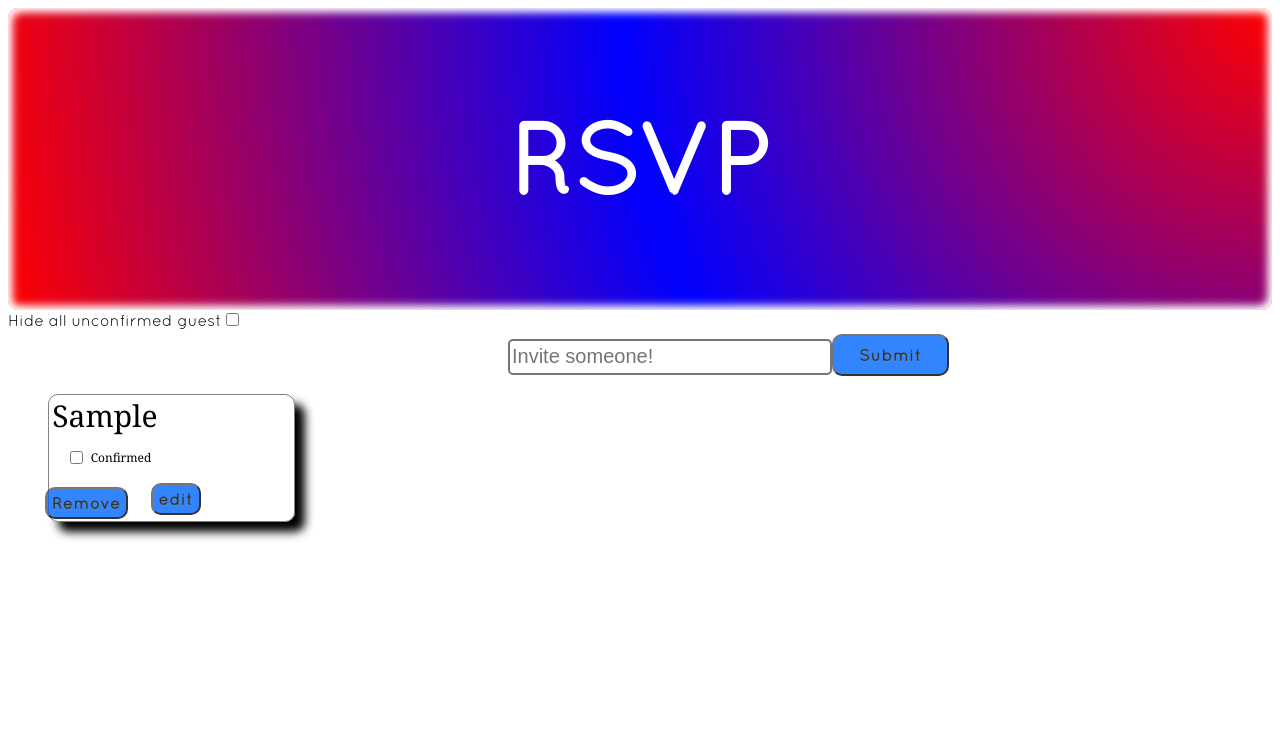
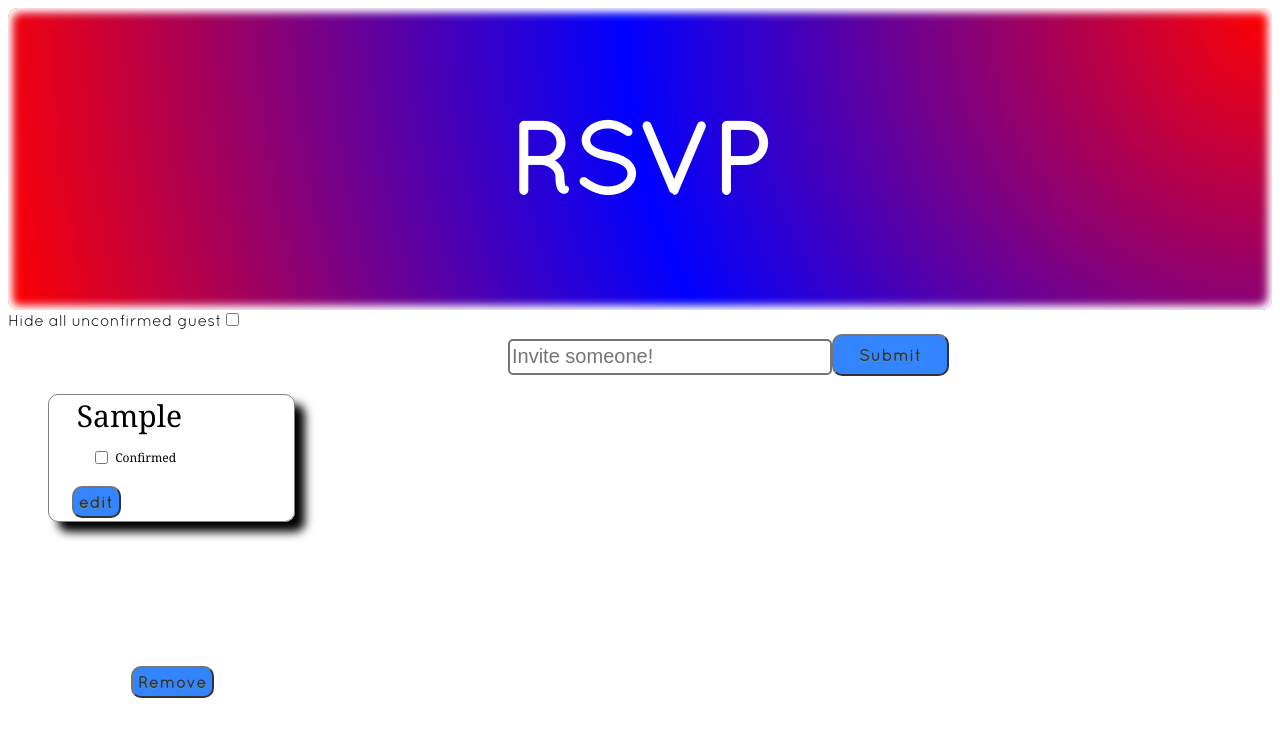
Before and after one commit to Jason-Pallone/RSVP, a React (Create React App) app in the folder RSVP/: page / in a window 1280 px wide. Both pictures are taken after typing "Sample" into the empty fields and a click on the button "Submit". Shown: the top 736 px of the page. Built offline with nearby package versions, Linux system fonts and the light colour scheme.

Commit message:
fixed a bug with editing the guest name, fixed a CSS bug with the buttons moving when editing name

```diff
--- a/RSVP/src/App.css
+++ b/RSVP/src/App.css
@@ -52,6 +52,7 @@ li{
       AddGuest input and buttons
 ======================================
 */
+
 
 .invite-guest-input {
   position: relative;
@@ -134,15 +135,36 @@ li{
   text-shadow:0px 1px 0px #3d768a;
   border-radius: 10px;
   bottom:2px;
+  margin-top: 30px;
+}
+
+.edit-button{
+  margin-right: 150px;
+  margin-top: 50px
 }
 
 .remove-button{
+  position: fixed;
+  margin-bottom: 100px;
+  margin-left: -140px
+
+}
+
+/*
+.remove-button{
   position: relative;
-  right:85px;
-  top:40px
+  margin-bottom: 30px;
+  margin-right: 1rem
 }
+
 .edit-button{
   position: relative;
-  top: 78px;
-  right:90px
+  margin-top: 50px;
+  margin-right: 90px
+}*/
+
+li input[type='text'] .remove-button{
+  border-radius: 100px;
+  margin-bottom: -30px;
+  margin-left: 100px
 }
--- a/RSVP/src/components/App.js
+++ b/RSVP/src/components/App.js
@@ -31,7 +31,7 @@ class App extends Component {
     const id = this.newGuestId()
     this.setState({
       guest: [{
-        guestName: this.state.pendingGuest,
+        name: this.state.pendingGuest,
         isConfirmed: false,
         isEditing: false,
         id
@@ -49,13 +49,13 @@ class App extends Component {
     })
   }
 
-  editGuest=(id, name)=>{
+  editGuest=(name, id)=>{
     this.setState({
       guest: this.state.guest.map((guest) =>{
         if(id===guest.id){
           return{
             ...guest,
-            name
+           name
           }}
           return guest
       })
--- a/RSVP/src/components/Guest.js
+++ b/RSVP/src/components/Guest.js
@@ -2,12 +2,13 @@ import React from 'react'
 import GuestName from './GuestName'
 
 const Guest = (props)=>
-    <li>
+    <li key={props.key}>
         <GuestName
-            guestName={props.guestName}
             isEditing={props.isEditing}
             editGuest={props.editGuest}
-            />
+            name={props.name}
+        />
+
         <label className='guestCheckboxLabel'> Confirmed
         <input className='guestCheckbox' type='checkbox' value={props.isConfirmed}/>
         </label>
--- a/RSVP/src/components/GuestList.js
+++ b/RSVP/src/components/GuestList.js
@@ -11,12 +11,12 @@ const GuestList =(props)=>
             {props.guest.filter( guest => !props.filterUnconfirmedGuest || guest.isConfirmed)
             .map((guest, index) =>   <Guest
                             key={index}
-                            guestName={guest.guestName}
+                            name={guest.name}
                             toggleGuestConfirmed={props.toggleGuestConfirmed}
                             isConfirmed={guest.isConfirmed}
                             toggleEditGuest={()=> props.toggleEditGuest(guest.id)}
                             isEditing={guest.isEditing}
-                            editGuest={(editedName)=>props.editGuest(editedName, guest.id)}
+                            editGuest={name=> props.editGuest(name, guest.id)}
                             removeGuest={()=> props.removeGuest(guest.id)}
                                 />)}
        </ul>
--- a/RSVP/src/components/GuestName.js
+++ b/RSVP/src/components/GuestName.js
@@ -3,12 +3,13 @@ import React from 'react';
 const GuestName =(props)=>{
     if(props.isEditing){
         return(
-        <input type='text' value={props.guestName} onChange={e => props.editGuest(e.target.value)}/>
+        <input type='text' className='edit-guest-input'
+         value={props.name} onChange={e => props.editGuest(e.target.value)}/>
         )
     }
 
     return (
-    <span>{props.guestName}</span>
+    <span>{props.name}</span>
     )
 }
 
```
